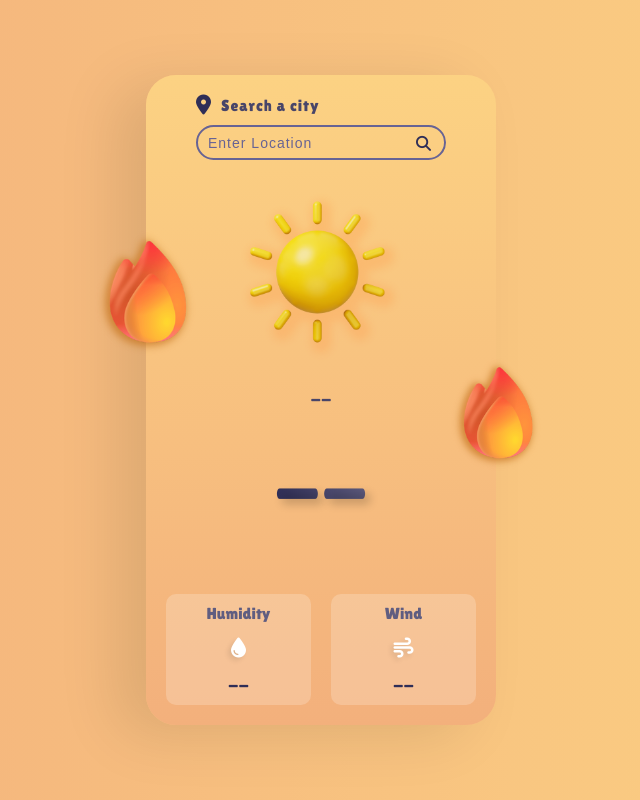
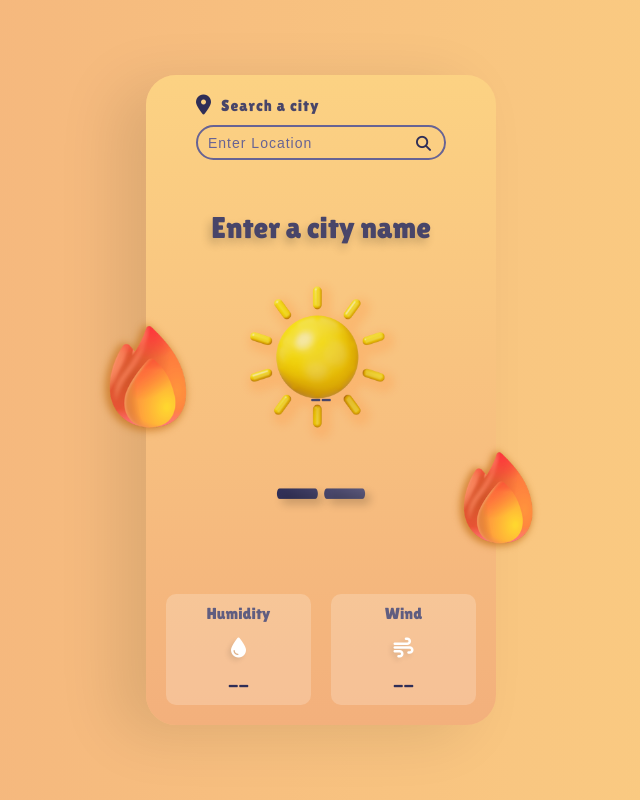
Before and after one commit to vitorcgo/LiveWeatherApp, a React (Vite) app in the folder liveweatherapp/: page / in a window 1280 px wide. Both pictures are taken after a click on the icon 742 px from the left and 142 px from the top of the page. Shown: the whole page, without its empty margins (319-959 px from the left). Built offline with nearby package versions, Linux system fonts and the light colour scheme.

Commit message:
feat: handle city not found state

```diff
--- a/liveweatherapp/src/components/WheatherApp.jsx
+++ b/liveweatherapp/src/components/WheatherApp.jsx
@@ -9,6 +9,7 @@
 const WheatherApp = () => {
 
     const [loading, setLoading] = useState(false)
+    const [error, setError] = useState('')
 
     const [location, setLocation] = useState('')
     const [data, setData] = useState(null)
@@ -27,15 +28,19 @@
         const normalizedCity = city.trim()
 
         if (!normalizedCity) {
+            setError('Enter a city name')
             return
         }
 
         try {
             setLoading(true)
+            setError('')
 
             const coordinates = await getCoordinates(normalizedCity)
 
             if (!coordinates) {
+                setError('City not found')
+                setData(null)
                 return
             }
 
@@ -53,8 +58,12 @@
                 weatherCode: currentWeather.weather_code,
                 time: currentWeather.time
             })
-        } catch (error) {
-            console.error(error)
+
+            setLocation('')
+        } catch (err) {
+            console.error(err)
+            setError('Unable to load weather data')
+            setData(null)
         } finally {
             setLoading(false)
         }
@@ -159,6 +168,12 @@
                     </div>
                 </div>
 
+                {error && (
+                    <div className="not-found">
+                        {error}
+                    </div>
+                )}
+
                 {loading ? (
                     <img
                         className="loader"
@@ -167,6 +182,10 @@
                     />
                 ) : (
                     <>
+
+
+
+
                         <div className="weather">
                             <img
                                 src={weatherImage}
```
